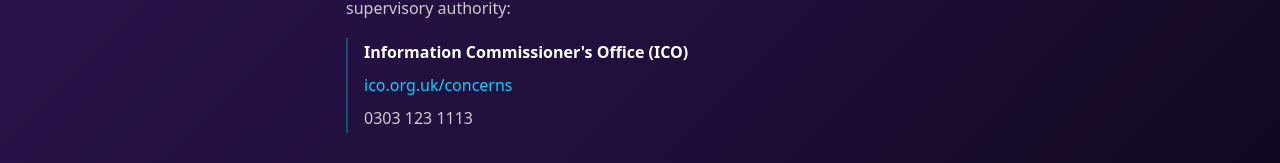
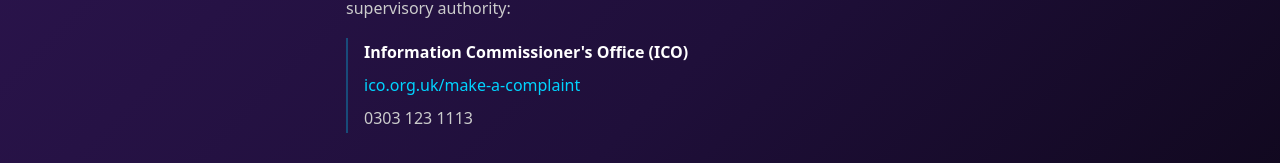
Before and after one commit to razzamond10/tradesai-operator-, a Next.js app: page /privacy in a window 1280 px wide. Shown: the part 3476-3639 px from the top of the page. Built offline with nearby package versions, Linux system fonts and the light colour scheme.

Commit message:
fix(privacy): update ICO complaint URL to current /make-a-complaint/ path

```diff
--- a/app/privacy/page.tsx
+++ b/app/privacy/page.tsx
@@ -182,7 +182,7 @@
           </p>
           <div style={{ paddingLeft: '1rem', borderLeft: `2px solid rgba(0,212,255,0.3)`, marginBottom: '1.5rem' }}>
             <p style={{ ...P, marginBottom: '0.25rem' }}><strong style={{ color: '#fff' }}>Information Commissioner's Office (ICO)</strong></p>
-            <p style={{ ...P, marginBottom: '0.25rem' }}><a href="https://ico.org.uk/concerns/" target="_blank" rel="noopener noreferrer" style={{ color: CYAN }}>ico.org.uk/concerns</a></p>
+            <p style={{ ...P, marginBottom: '0.25rem' }}><a href="https://ico.org.uk/make-a-complaint/" target="_blank" rel="noopener noreferrer" style={{ color: CYAN }}>ico.org.uk/make-a-complaint</a></p>
             <p style={{ ...P, marginBottom: 0 }}>0303 123 1113</p>
           </div>
           <p style={P}>We would appreciate the opportunity to address concerns directly before an ICO referral.</p>
```
